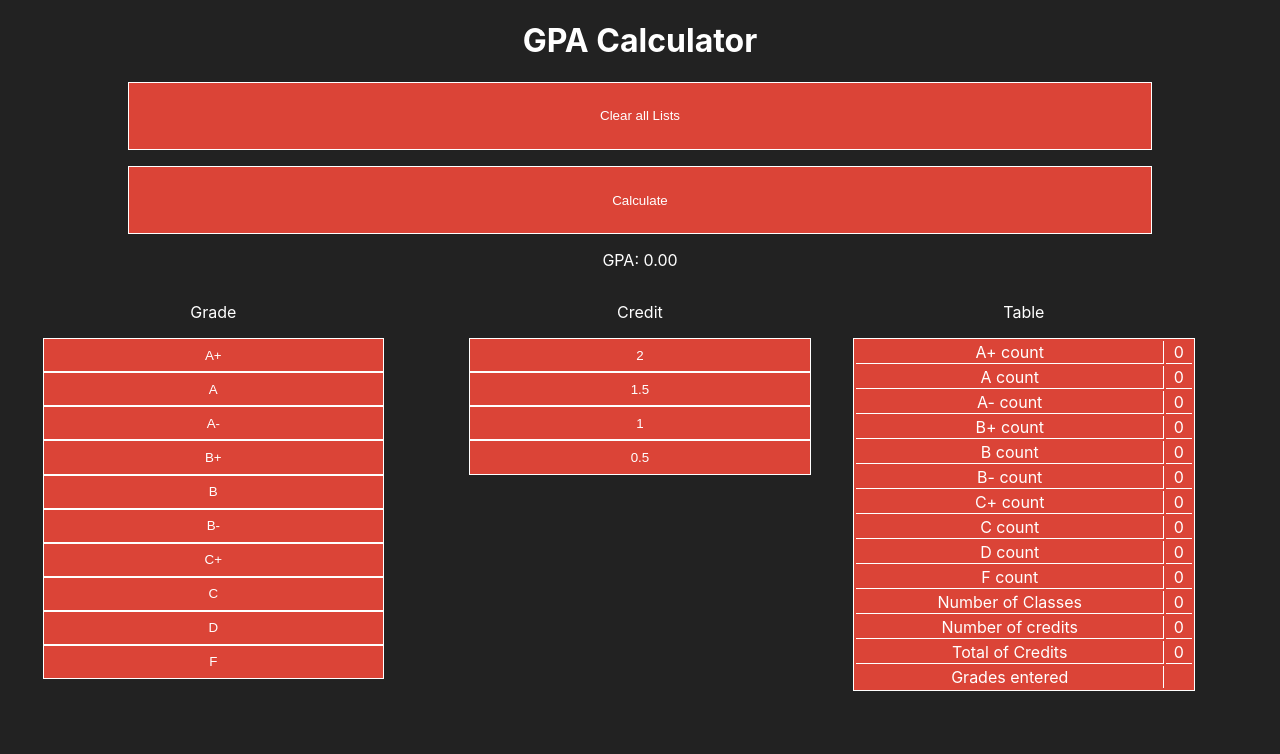
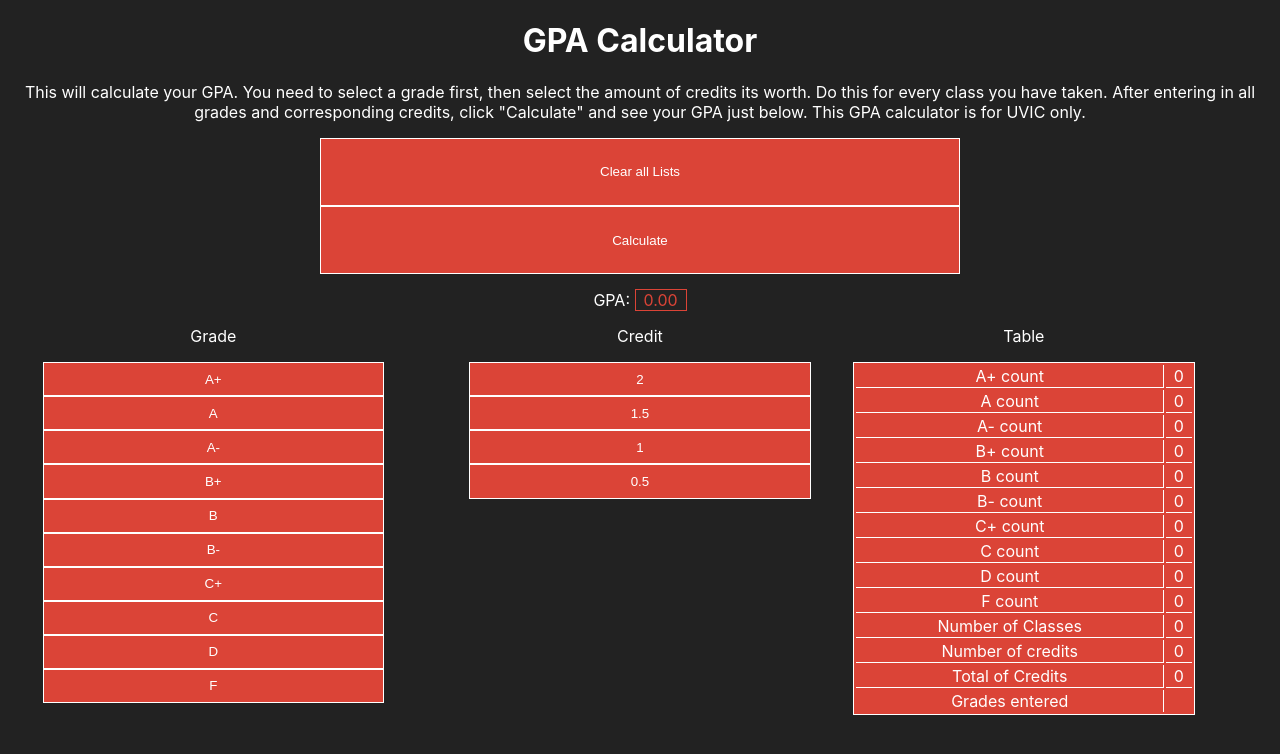
Before and after one commit to KeeganCK/gpaCalculator, a React (Create React App) app in the folder gpacalculator/: page / in a window 1280 px wide. Shown: the top 754 px of the page. Built offline with nearby package versions, Linux system fonts and the light colour scheme.

Commit message:
Added description on how to use

```diff
--- a/gpacalculator/src/App.css
+++ b/gpacalculator/src/App.css
@@ -7,7 +7,39 @@ body {
   color: white;
 }
 
+.zeroM {
+    margin: 0px;
+}
+
+.marg {
+    margin-bottom: 0px;
+}
+
+.gpa {
+    border: 1px solid #DB4437;
+    color: #DB4437;
+    padding-left: 8px;
+    padding-right: 8px;
+}
+
+.button3 {
+    margin: 0px;
+    padding: 2%;
+    color: white;
+    border: 1px solid white;
+    background-color: #DB4437;
+    width: 50%;
+}
+
+.button3:hover {
+    background-color: #222222;
+    border: 1px solid #DB4437;
+    color: #DB4437;
+    cursor: pointer;
+}
+
 .rowC {
+    margin-top: 0px;
     display: flex;
     flex-direction: row;
 }
--- a/gpacalculator/src/App.js
+++ b/gpacalculator/src/App.js
@@ -155,9 +155,11 @@ const App = () => {
     return (
         <div className="App">
             <h1>GPA Calculator</h1>
-            <p><button className="button1" onClick={clear}>Clear all Lists</button></p>
-            <p><button className="button1" onClick={calculator}>Calculate</button></p>
-            <p>GPA: {gradeState.actualGPA.toFixed(2)}</p>
+            <p>This will calculate your GPA. You need to select a grade first, then select the amount of credits its worth.
+             Do this for every class you have taken. After entering in all grades and corresponding credits, click "Calculate" and see your GPA just below. This GPA calculator is for UVIC only.</p>
+            <p className="zeroM"><button className="button3" onClick={clear}>Clear all Lists</button></p>
+            <p className="zeroM"><button className="button3" onClick={calculator}>Calculate</button></p>
+            <p className="marg">GPA: <span className="gpa">{gradeState.actualGPA.toFixed(2)}</span></p>
             <div className="rowC">
             <Calculator
                 click={addGrade}
--- a/gpacalculator/src/Components/Calculator/Calculator.css
+++ b/gpacalculator/src/Components/Calculator/Calculator.css
@@ -16,6 +16,7 @@
 	background-color: #222222;
 	color: #DB4437;
 	border: 1px solid #DB4437;
+	cursor: pointer;
 }
 
 .line {
--- a/gpacalculator/src/Components/Credit/Credit.css
+++ b/gpacalculator/src/Components/Credit/Credit.css
@@ -16,6 +16,7 @@
 	background-color: #222222;
 	color: #DB4437;
 	border: 1px solid #DB4437;
+	cursor: pointer;
 }
 
 .line {
```
